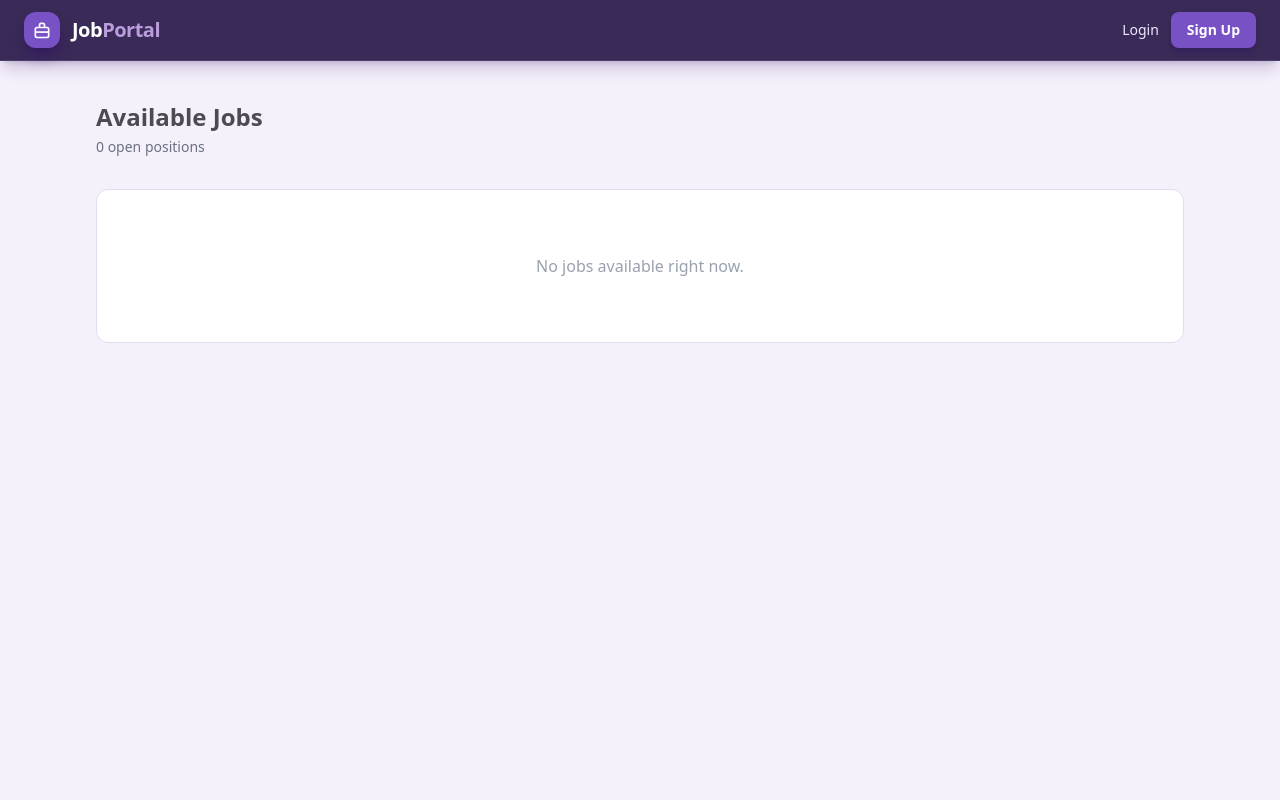
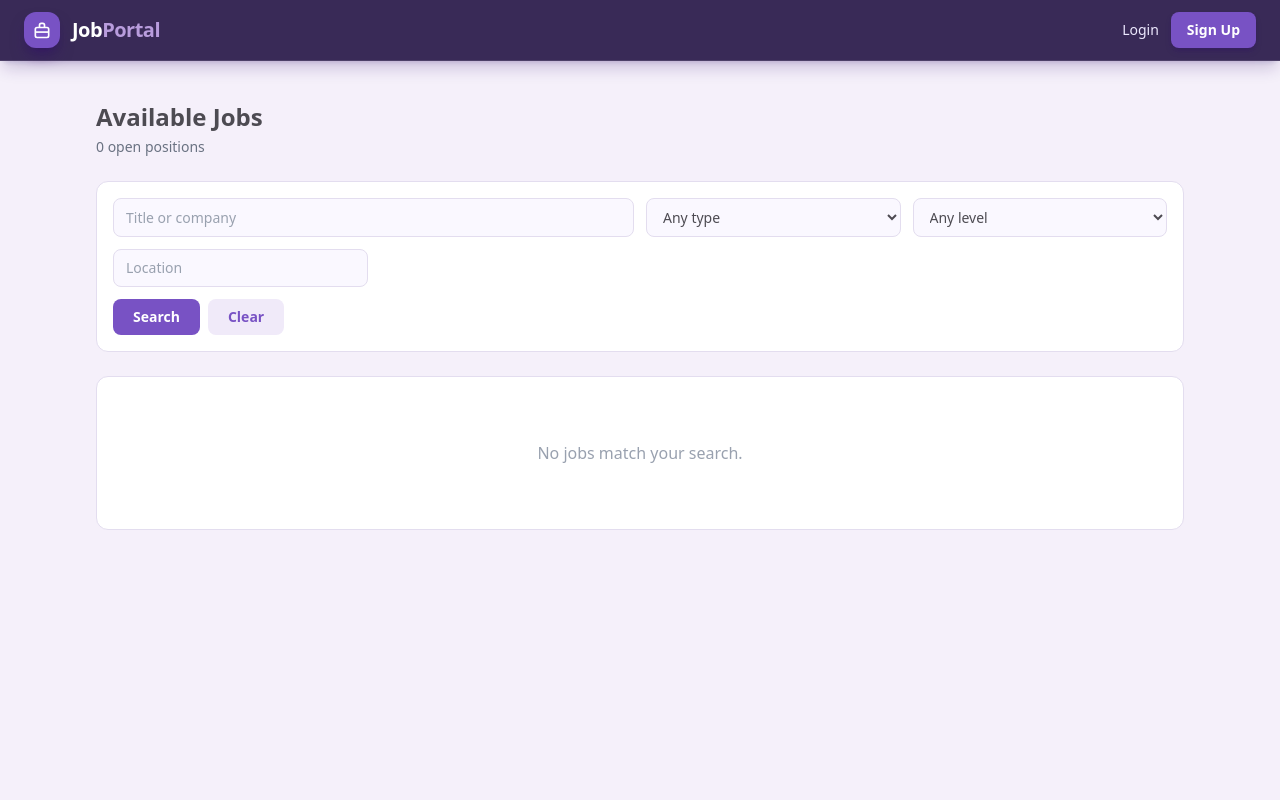
Before and after one commit to raheelhassangit/Job_Portal, a Django app: page /jobs/ in a window 1280 px wide. Run offline with Django 5.2, Linux system fonts and the light colour scheme; data that the repository does not hold is empty; some libraries are stand-ins or nearby versions.

Commit message:
searching and filtering

```diff
--- a/jobs/templates/jobs/job_list.html
+++ b/jobs/templates/jobs/job_list.html
@@ -3,7 +3,7 @@
 
 {% block content %}
 <div class="max-w-6xl mx-auto px-4 py-10 sm:px-8">
-  <div class="flex flex-col sm:flex-row justify-between sm:items-center gap-4 mb-8">
+  <div class="flex flex-col sm:flex-row justify-between sm:items-center gap-4 mb-6">
     <div>
       <h1 class="text-[#4d4b52] text-2xl font-bold">Available Jobs</h1>
       <p class="text-gray-500 text-sm mt-1">{{ jobs|length }} open position{{ jobs|length|pluralize }}</p>
@@ -14,6 +14,37 @@
       </a>
     {% endif %}
   </div>
+
+  <form method="get" class="bg-white border border-[#e3ddef] rounded-xl p-4 mb-6 grid gap-3 sm:grid-cols-4">
+    <input type="text" name="q" value="{{ query }}" placeholder="Title or company"
+           class="sm:col-span-2 bg-[#faf8ff] border border-[#e3ddef] rounded-lg px-3 py-2 text-sm text-[#4d4b52] placeholder-gray-400 focus:outline-none focus:ring-2 focus:ring-[#7852c4]/15">
+
+    <select name="job_type" class="bg-[#faf8ff] border border-[#e3ddef] rounded-lg px-3 py-2 text-sm text-[#4d4b52] focus:outline-none focus:ring-2 focus:ring-[#7852c4]/15">
+      <option value="">Any type</option>
+      {% for value, label in job_type_choices %}
+        <option value="{{ value }}" {% if job_type == value %}selected{% endif %}>{{ label }}</option>
+      {% endfor %}
+    </select>
+
+    <select name="experience_level" class="bg-[#faf8ff] border border-[#e3ddef] rounded-lg px-3 py-2 text-sm text-[#4d4b52] focus:outline-none focus:ring-2 focus:ring-[#7852c4]/15">
+      <option value="">Any level</option>
+      {% for value, label in experience_choices %}
+        <option value="{{ value }}" {% if experience_level == value %}selected{% endif %}>{{ label }}</option>
+      {% endfor %}
+    </select>
+
+    <input type="text" name="location" value="{{ location }}" placeholder="Location"
+           class="bg-[#faf8ff] border border-[#e3ddef] rounded-lg px-3 py-2 text-sm text-[#4d4b52] placeholder-gray-400 focus:outline-none focus:ring-2 focus:ring-[#7852c4]/15">
+
+    <div class="flex gap-2 sm:col-span-4">
+      <button type="submit" class="bg-[#7852c4] text-white px-5 py-2 rounded-lg text-sm font-semibold hover:bg-[#6742ad] transition">
+        Search
+      </button>
+      <a href="{% url 'jobs:job_list' %}" class="bg-[#f0eaf9] text-[#7852c4] px-5 py-2 rounded-lg text-sm font-semibold hover:bg-[#e6dcf5] transition">
+        Clear
+      </a>
+    </div>
+  </form>
 
   {% if jobs %}
     <div class="space-y-3">
@@ -34,7 +65,7 @@
       {% endfor %}
     </div>
   {% else %}
-    <div class="text-center py-16 text-gray-400 bg-white rounded-xl border border-[#e3ddef]">No jobs available right now.</div>
+    <div class="text-center py-16 text-gray-400 bg-white rounded-xl border border-[#e3ddef]">No jobs match your search.</div>
   {% endif %}
 </div>
 {% endblock %}
--- a/jobs/views.py
+++ b/jobs/views.py
@@ -3,6 +3,7 @@ from .forms import JobForm
 from .models import Job
 from django.contrib.auth.decorators import login_required
 from django.core.exceptions import PermissionDenied
+from django.db.models import Q
 
 
 @login_required
@@ -25,7 +26,34 @@ def job_create(request):
 
 def job_list(request):
     jobs = Job.objects.filter(is_active=True)
-    return render(request, "jobs/job_list.html", {"jobs": jobs})
+
+    query = request.GET.get("q")
+    if query:
+        jobs = jobs.filter(
+            Q(title__icontains=query) | Q(company__company_name__icontains=query)
+        )
+
+    job_type = request.GET.get("job_type")
+    if job_type:
+        jobs = jobs.filter(job_type=job_type)
+
+    experience_level = request.GET.get("experience_level")
+    if experience_level:
+        jobs = jobs.filter(experience_level=experience_level)
+
+    location = request.GET.get("location")
+    if location:
+        jobs = jobs.filter(location__icontains=location)
+
+    return render(request, "jobs/job_list.html", {
+    "jobs": jobs,
+    "query": query or "",
+    "job_type": job_type or "",
+    "experience_level": experience_level or "",
+    "location": location or "",
+    "job_type_choices": Job.JobType.choices,
+    "experience_choices": Job.ExperienceLevel.choices,
+    })
 
 
 def job_detail(request, job_id):
--- a/theme/static/css/dist/styles.css
+++ b/theme/static/css/dist/styles.css
@@ -481,6 +481,9 @@
   .mb-8 {
     margin-bottom: calc(var(--spacing) * 8);
   }
+  .mb-10 {
+    margin-bottom: calc(var(--spacing) * 10);
+  }
   .mb-16 {
     margin-bottom: calc(var(--spacing) * 16);
   }
@@ -768,6 +771,9 @@
   .grid-cols-1 {
     grid-template-columns: repeat(1, minmax(0, 1fr));
   }
+  .grid-cols-3 {
+    grid-template-columns: repeat(3, minmax(0, 1fr));
+  }
   .flex-col {
     flex-direction: column;
   }
@@ -878,6 +884,19 @@
   .gap-y-7 {
     row-gap: calc(var(--spacing) * 7);
   }
+  .divide-x {
+    :where(& > :not(:last-child)) {
+      --tw-divide-x-reverse: 0;
+      border-inline-style: var(--tw-border-style);
+      border-inline-start-width: calc(1px * var(--tw-divide-x-reverse));
+      border-inline-end-width: calc(1px * calc(1 - var(--tw-divide-x-reverse)));
+    }
+  }
+  .divide-\[\#e9e2f4\] {
+    :where(& > :not(:last-child)) {
+      border-color: #e9e2f4;
+    }
+  }
   .truncate {
     overflow: hidden;
     text-overflow: ellipsis;
@@ -1315,6 +1334,9 @@
   }
   .py-16 {
     padding-block: calc(var(--spacing) * 16);
+  }
+  .py-20 {
+    padding-block: calc(var(--spacing) * 20);
   }
   .pt-1 {
     padding-top: calc(var(--spacing) * 1);
@@ -1897,6 +1919,11 @@
       grid-column: span 2 / span 2;
     }
   }
+  .sm\:col-span-4 {
+    @media (width >= 40rem) {
+      grid-column: span 4 / span 4;
+    }
+  }
   .sm\:inline {
     @media (width >= 40rem) {
       display: inline;
@@ -1920,6 +1947,11 @@
   .sm\:grid-cols-3 {
     @media (width >= 40rem) {
       grid-template-columns: repeat(3, minmax(0, 1fr));
+    }
+  }
+  .sm\:grid-cols-4 {
+    @media (width >= 40rem) {
+      grid-template-columns: repeat(4, minmax(0, 1fr));
     }
   }
   .sm\:flex-row {
@@ -1973,6 +2005,12 @@
       line-height: var(--tw-leading, var(--text-4xl--line-height));
     }
   }
+  .sm\:text-5xl {
+    @media (width >= 40rem) {
+      font-size: var(--text-5xl);
+      line-height: var(--tw-leading, var(--text-5xl--line-height));
+    }
+  }
   .sm\:text-base {
     @media (width >= 40rem) {
       font-size: var(--text-base);
@@ -2029,6 +2067,11 @@
   .md\:justify-center {
     @media (width >= 48rem) {
       justify-content: center;
+    }
+  }
+  .lg\:grid-cols-3 {
+    @media (width >= 64rem) {
+      grid-template-columns: repeat(3, minmax(0, 1fr));
     }
   }
   .lg\:grid-cols-\[310px_1fr\] {
@@ -2147,6 +2190,11 @@
   inherits: false;
   initial-value: 0;
 }
+@property --tw-divide-x-reverse {
+  syntax: "*";
+  inherits: false;
+  initial-value: 0;
+}
 @property --tw-border-style {
   syntax: "*";
   inherits: false;
@@ -2391,6 +2439,7 @@
       --tw-translate-y: 0;
       --tw-translate-z: 0;
       --tw-space-y-reverse: 0;
+      --tw-divide-x-reverse: 0;
       --tw-border-style: solid;
       --tw-gradient-position: initial;
       --tw-gradient-from: #0000;
```
Also changed, not shown: config/views.py (+8 -2 lines), theme/templates/home.html (+80 -18 lines).
